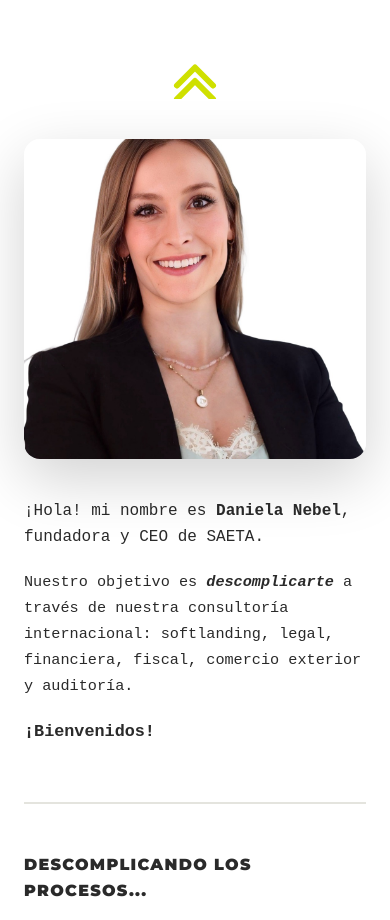
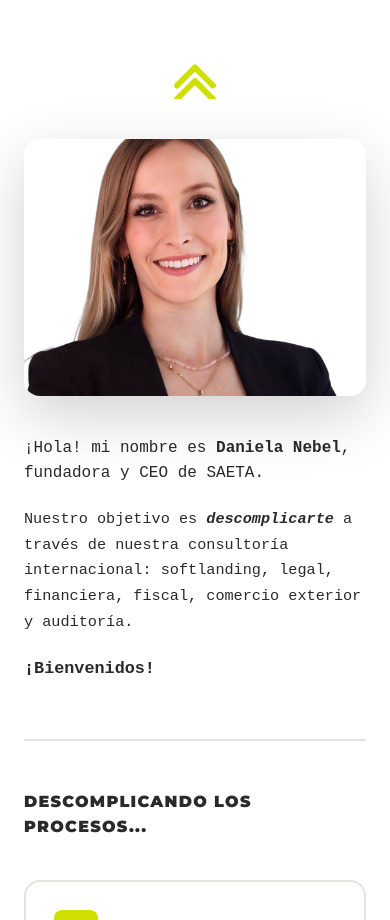
Before and after one commit to blancoandrea179-web/saeta-web, a Next.js app: page / in a window 390 px wide. Shown: the part 920-1840 px from the top of the page. Built offline with nearby package versions, Linux system fonts and the light colour scheme; a web font is replaced by a local one.

Commit message:
fix: responsive banderas en móvil

```diff
--- a/src/components/sections/About.module.css
+++ b/src/components/sections/About.module.css
@@ -54,7 +54,7 @@
 
 .ceoPhoto {
   order: 2;
-  height: 420px;
+  aspect-ratio: 3 / 4;
   position: relative;
   overflow: hidden;
   border-radius: 16px;
@@ -207,7 +207,7 @@
 /* ── Responsive ── */
 @media (max-width: 900px) {
   .heroIntro { grid-template-columns: 1fr; gap: 40px; }
-  .ceoPhoto { height: 320px; order: 1; }
+  .ceoPhoto { aspect-ratio: 4 / 3; order: 1; }
   .introText { order: 2; }
   .navGrid { grid-template-columns: repeat(2, 1fr); }
 }
```
